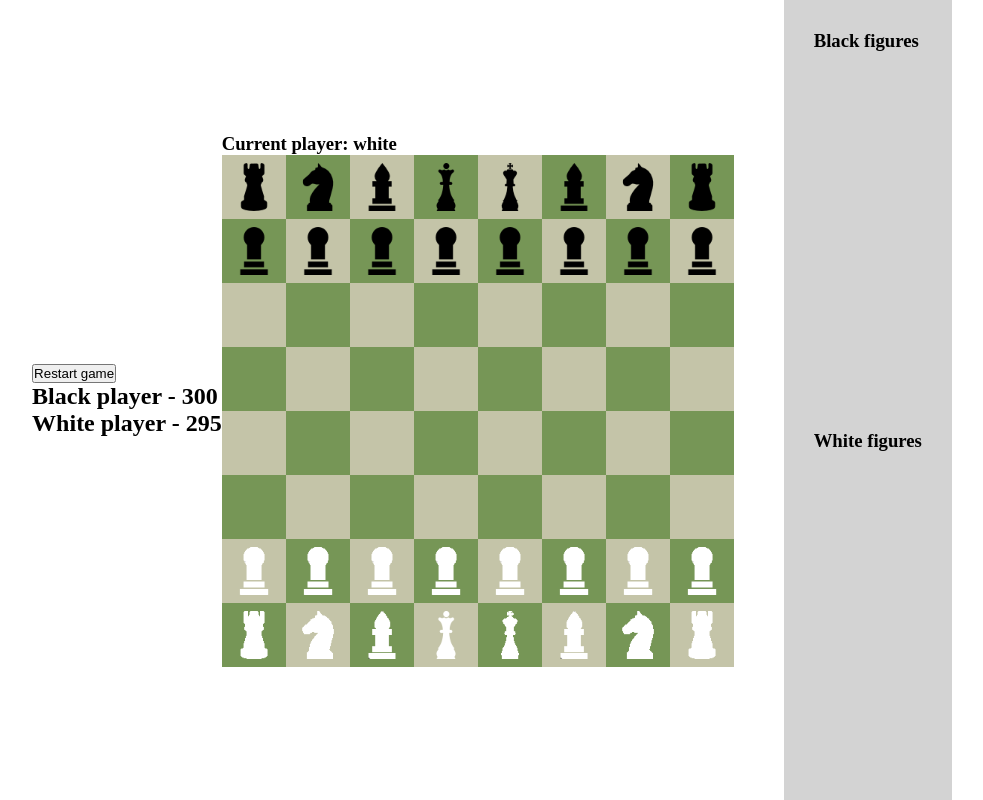
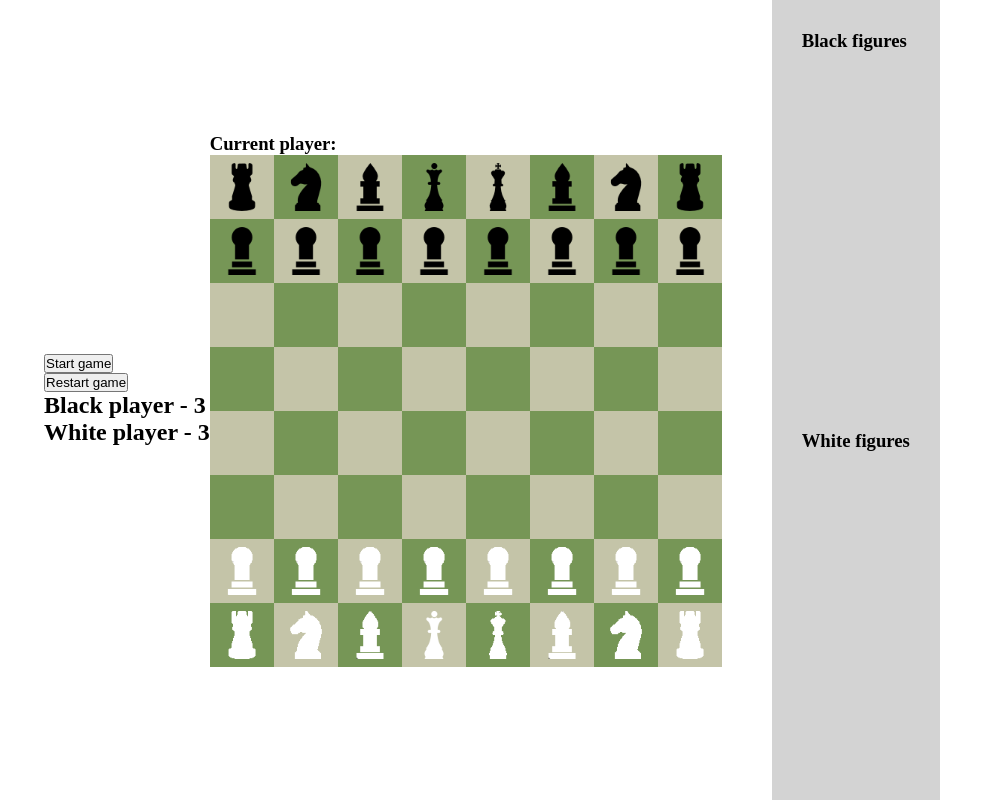
Before and after one commit to erpesh/react-chess, a React (Create React App) app: page / in a window 1280 px wide. Shown: the whole page, without its empty margins (148-1131 px from the left). Built offline with nearby package versions, Linux system fonts and the light colour scheme.

Commit message:
start game done, fixed pawn

```diff
--- a/src/App.tsx
+++ b/src/App.tsx
@@ -15,7 +15,6 @@ function App() {
 
     useEffect(() => {
         restart();
-        setCurrentPlayer(whitePlayer);
     }, [])
 
     function restart() {
@@ -31,7 +30,13 @@ function App() {
 
     return (
         <div className="App">
-            <Timer currentPlayer={currentPlayer} restart={restart}/>
+            <Timer
+                currentPlayer={currentPlayer}
+                setCurrentPlayer={setCurrentPlayer}
+                restart={restart}
+                whitePlayer={whitePlayer}
+                blackPlayer={blackPlayer}
+            />
             <BoardComponent
                 board={board}
                 setBoard={setBoard}
--- a/src/components/Timer.tsx
+++ b/src/components/Timer.tsx
@@ -5,24 +5,35 @@ import {Colors} from "../models/Colors";
 interface TimerProps {
     currentPlayer: Player | null;
     restart: () => void;
+    setCurrentPlayer: (player: Player | null) => void;
+    whitePlayer: Player;
+    blackPlayer: Player;
 }
 
-const Timer: FC<TimerProps> = ({currentPlayer, restart}) => {
+const Timer: FC<TimerProps> = ({currentPlayer, setCurrentPlayer, restart, whitePlayer, blackPlayer}) => {
 
+    const [effectDep, setEffectDep] = useState(false);
+    const [prevPlayer, setPrevPlayer] = useState<Player | null>(null);
     const [blackTime, setBlackTime] = useState(300); // users time
     const [whiteTime, setWhiteTime] = useState(300);
     const timer = useRef<null | ReturnType<typeof setInterval>>(null);
 
     useEffect(() => {
+        setPrevPlayer(whitePlayer);
+    }, [])
+
+    useEffect(() => {
         startTimer();
-    }, [currentPlayer])
+    }, [currentPlayer, effectDep])
 
     function startTimer() {
         if (timer.current) {
             clearInterval(timer.current);
         }
-        const callback = currentPlayer?.color === Colors.WHITE ? decrementWhiteTimer : decrementBlackTimer;
-        timer.current = setInterval(callback, 1000);
+        if (effectDep){
+            const callback = currentPlayer?.color === Colors.WHITE ? decrementWhiteTimer : decrementBlackTimer;
+            timer.current = setInterval(callback, 10);
+        }
     }
 
     function decrementBlackTimer() {
@@ -34,18 +45,45 @@ const Timer: FC<TimerProps> = ({currentPlayer, restart}) => {
     }
 
     const handleRestart = () => {
-        setWhiteTime(300);
-        setBlackTime(300);
+        setWhiteTime(30000);
+        setBlackTime(30000);
+        setPrevPlayer(whitePlayer);
+        setCurrentPlayer(null);
+        setEffectDep(false);
         restart();
+    }
+
+    const handleStartGame = () => {
+        if (!effectDep) {
+            setCurrentPlayer(prevPlayer);
+        }else {
+            setPrevPlayer(currentPlayer);
+            setCurrentPlayer(null);
+        }
+        setEffectDep(prevState => !prevState);
+    }
+
+    const outOfTime = () => {
+        if (blackTime <= 0){
+            setCurrentPlayer(null);
+            return <div>White player won</div>
+        }else if (whiteTime <= 0){
+            setCurrentPlayer(null);
+            return <div>Black player won</div>
+        }
     }
 
     return (
         <div>
             <div>
+                <button onClick={handleStartGame}>Start game</button>
+            </div>
+            <div>
                 <button onClick={handleRestart}>Restart game</button>
             </div>
-            <h2>Black player - {blackTime}</h2>
-            <h2>White player - {whiteTime}</h2>
+            <h2>Black player - {blackTime >= 0 ? Math.floor(blackTime / 100) : 0}</h2>
+            <h2>White player - {whiteTime >= 0 ? Math.floor(whiteTime / 100) : 0}</h2>
+            {outOfTime()}
         </div>
     );
 };
--- a/src/models/Cell.ts
+++ b/src/models/Cell.ts
@@ -1,6 +1,8 @@
 import {Colors} from "./Colors";
 import {Figure} from "./figures/Figure";
 import {Board} from "./Board";
+import {Pawn} from "./figures/Pawn";
+import {Queen} from "./figures/Queen";
 
 export class Cell {
     readonly x: number;
@@ -87,6 +89,7 @@ export class Cell {
 
     moveFigure(target: Cell) {
         if (this.figure && this.figure.canMove(target)) {
+            this.transformPawn(target);
             this.figure.moveFigure(target);
             if (target.figure){
                 this.addLostFigure(target.figure)
@@ -95,4 +98,9 @@ export class Cell {
             this.figure = null;
         }
     }
+    transformPawn(target: Cell) {
+        if (this.figure instanceof Pawn && (target.y === 7 || target.y === 0)) {
+            this.figure = new Queen(this.figure.color, this.figure.cell);
+        }
+    }
 }
--- a/src/models/figures/King.ts
+++ b/src/models/figures/King.ts
@@ -20,7 +20,6 @@ export class King extends Figure {
         || (absX === 1 && absY === 0)
         || (absX === 0 && absY === 1))
             return true;
-
         return false;
     }
 }
--- a/src/models/figures/Pawn.ts
+++ b/src/models/figures/Pawn.ts
@@ -23,14 +23,18 @@ export class Pawn extends Figure {
         if ((target.y === this.cell.y + direction || (this.isFirstStep
             && (target.y === this.cell.y + firstStepDirection)))
             && target.x === this.cell.x
-            && this.cell.board.getCell(target.x, target.y).isEmpty())
+            && this.cell.board.getCell(target.x, target.y).isEmpty()) {
+            if (this.isFirstStep
+                && (target.y === this.cell.y + firstStepDirection)){
+                return this.cell.board.getCell(target.x, this.cell.y + direction).isEmpty();
+            }
             return true;
+        }
 
         if (target.y === this.cell.y + direction
             && (target.x === this.cell.x + 1 || target.x === this.cell.x - 1)
             && this.cell.isEnemy(target))
             return true;
-
         return false;
     }
     moveFigure(target: Cell) {
```
